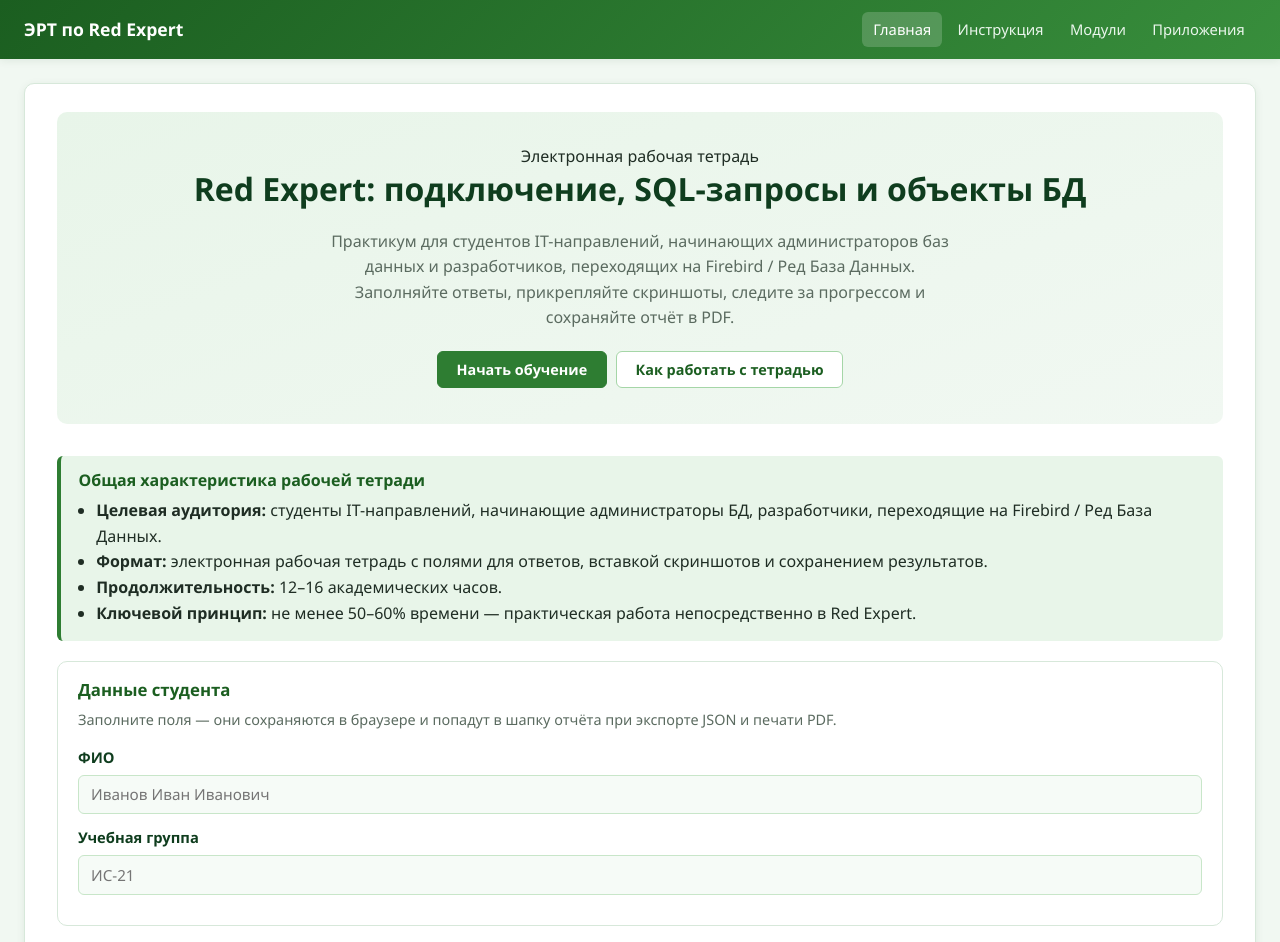
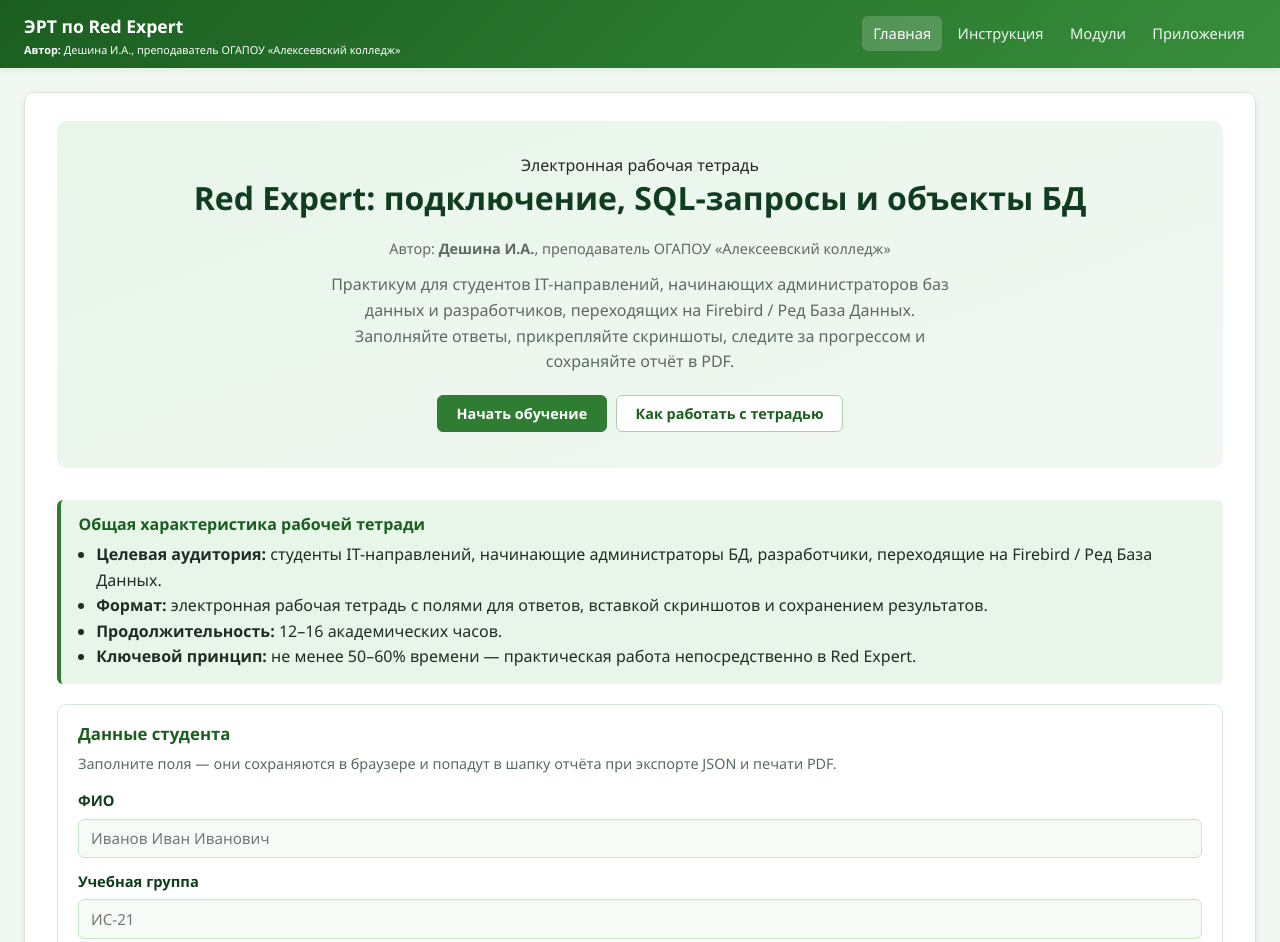
Before and after one commit to mamauli-afk/ERT, a plain HTML site: page index.html in a window 1280 px wide. Shown: the top 942 px of the page. Drawn offline with Linux system fonts and the light colour scheme.

Commit message:
Add files via upload

```diff
--- a/index.html
+++ b/index.html
@@ -5,6 +5,7 @@
   <meta name="viewport" content="width=device-width, initial-scale=1">
   <title>Электронная рабочая тетрадь — Red Expert</title>
   <meta name="description" content="Электронная рабочая тетрадь для освоения подключения к базе данных, SQL-запросов и работы с объектами БД в Red Expert.">
+  <meta name="author" content="Автор: Дешина И.А., преподаватель ОГАПОУ «Алексеевский колледж»">
   <link rel="stylesheet" href="assets/css/style.css">
 
   <!-- Небольшая локальная доработка: текстовые поля «Данные студента».
@@ -56,13 +57,46 @@
       font-size: 0.85rem;
       color: var(--text-muted);
     }
+
+    /* ==== Подпись автора ==== */
+    /* Цвет наследуется от логотипа «ЭРТ по Red Expert» */
+    .logo small {
+      display: block;
+      font-size: 0.68rem;
+      font-weight: 400;
+      line-height: 1.2;
+      margin-top: 0.15rem;
+      color: inherit;          /* тот же цвет, что у «ЭРТ по Red Expert» */
+      opacity: 1;
+    }
+    .logo small .author-label {
+      font-weight: 700;        /* «Автор:» — жирным */
+    }
+
+    /* Автор в hero — тоже наследует цвет родителя */
+    .author-note {
+      margin-top: 0.75rem;
+      font-size: 0.9rem;
+      color: inherit;
+    }
+
+    /* Автор в подвале — тем же цветом, что у логотипа */
+    .footer .footer-author {
+      color: inherit;
+    }
+    .footer .footer-author .author-label {
+      font-weight: 700;        /* «Автор:» — жирным */
+    }
   </style>
 </head>
 <body>
 
   <!-- ================= Шапка ================= -->
   <header class="topbar">
-    <a href="index.html" class="logo">ЭРТ по Red Expert</a>
+    <a href="index.html" class="logo">
+      ЭРТ по Red Expert
+      <small><span class="author-label">Автор:</span> Дешина И.А., преподаватель ОГАПОУ «Алексеевский колледж»</small>
+    </a>
     <nav>
       <a href="index.html" class="active">Главная</a>
       <a href="instructions.html">Инструкция</a>
@@ -79,6 +113,9 @@
       <section class="hero">
         <span class="badge">Электронная рабочая тетрадь</span>
         <h1>Red Expert: подключение, SQL-запросы и объекты БД</h1>
+        <p class="author-note">
+          <span class="author-label">Автор:</span> <strong>Дешина И.А.</strong>, преподаватель ОГАПОУ «Алексеевский колледж»
+        </p>
         <p>
           Практикум для студентов IT-направлений, начинающих администраторов
           баз данных и разработчиков, переходящих на Firebird / Ред База Данных.
@@ -227,7 +264,8 @@
     </main>
 
     <footer class="footer">
-      Электронная рабочая тетрадь по Red Expert · 2026
+      Электронная рабочая тетрадь по Red Expert · 2026<br>
+      <span class="footer-author"><span class="author-label">Автор:</span> Дешина И.А., преподаватель ОГАПОУ «Алексеевский колледж»</span>
     </footer>
   </div>
 
```
